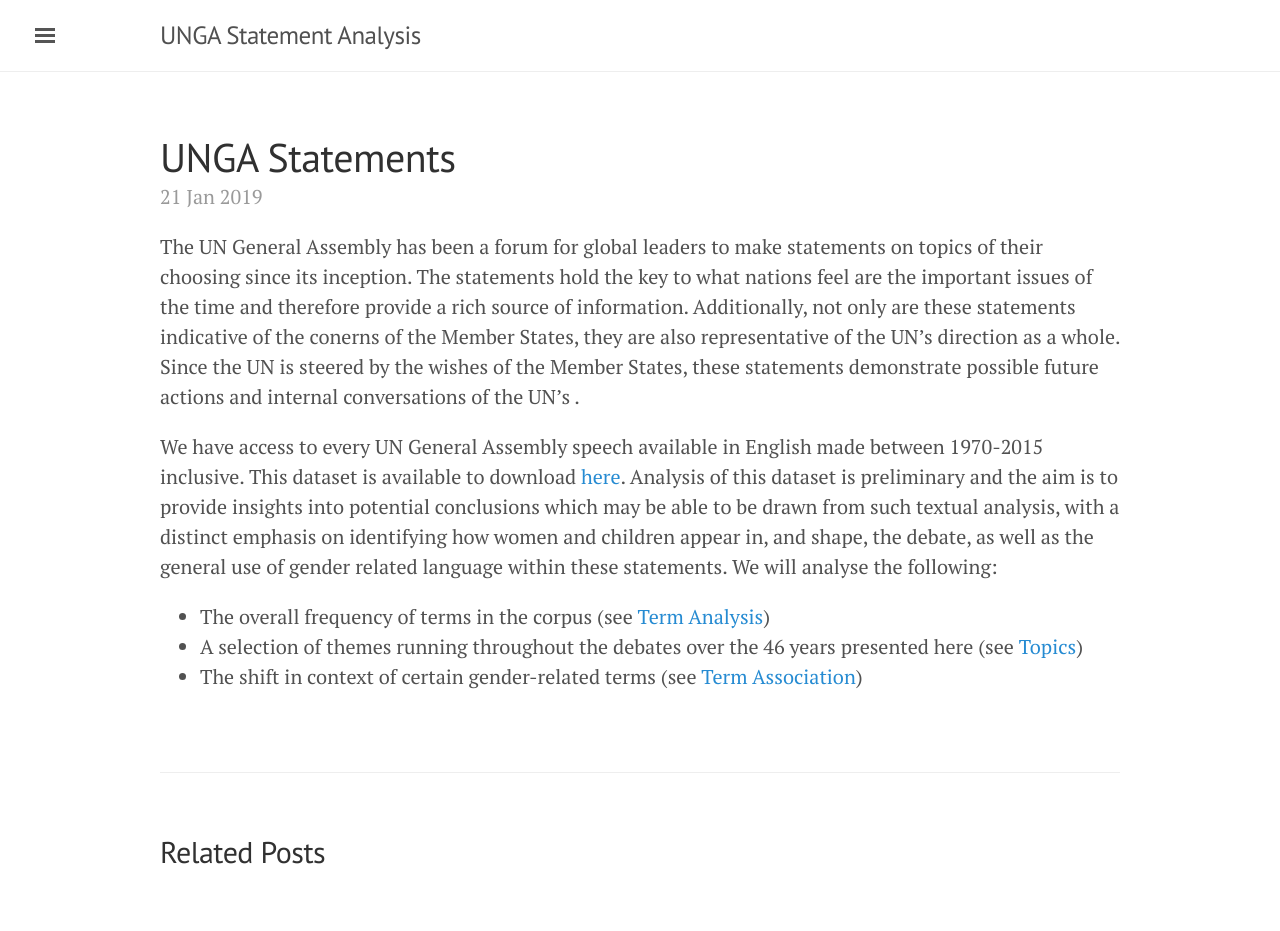
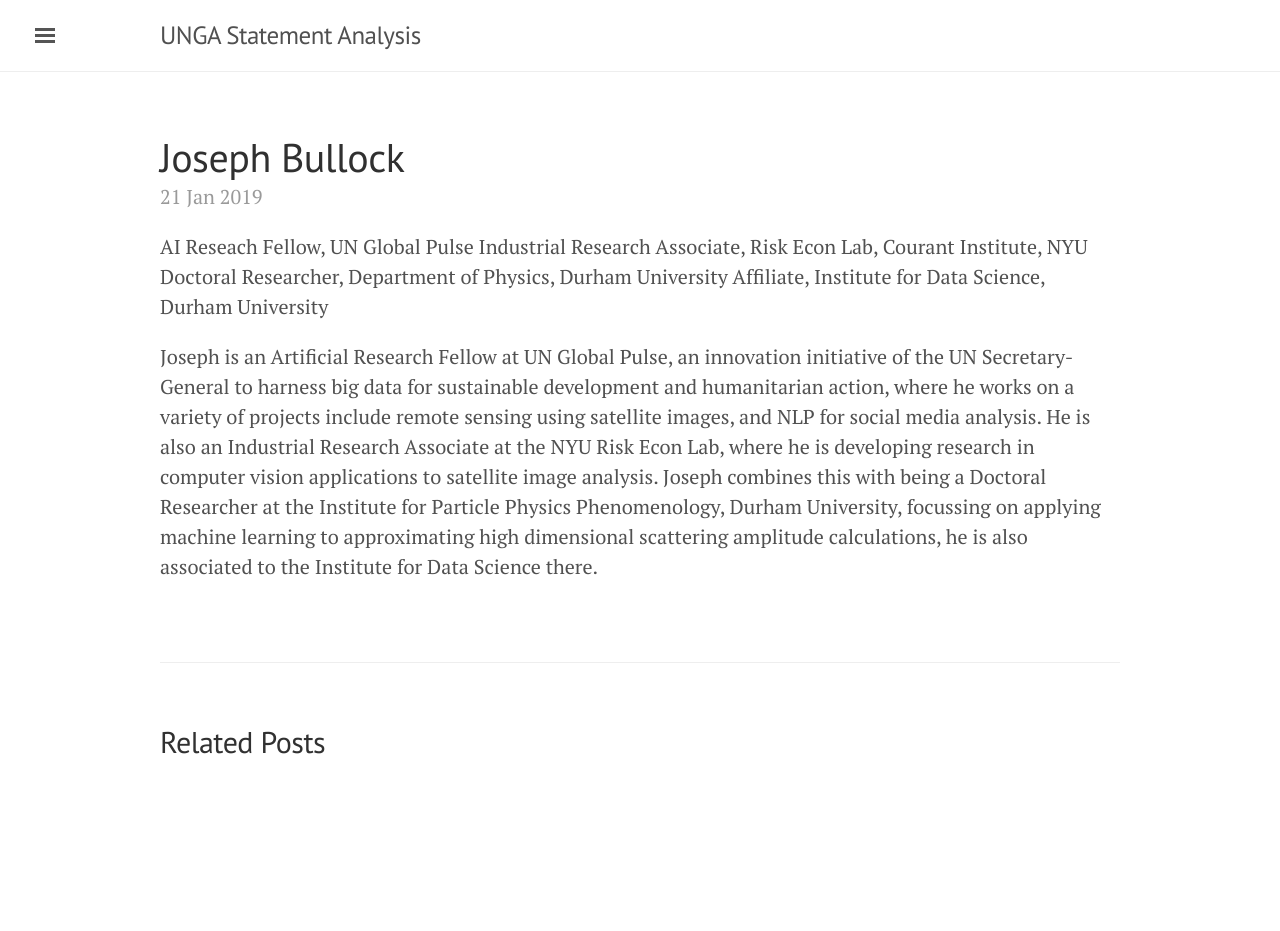
Before and after one commit to JosephPB/josephpb.github.io, a Jekyll site: the page built from _posts/2019-01-21-introducing-UNGA.md, in a window 1280 px wide. Built offline with Jekyll 4.4.1, drawn with Linux system fonts in a browser that asks for light colours; after the commit the page ends 900 px from its top, so only the background shows below that.

Commit message:
initial first page commit

```diff
--- a/_posts/2019-01-21-introducing-UNGA.md
+++ b/_posts/2019-01-21-introducing-UNGA.md
@@ -1,12 +1,11 @@
 ---
 layout: post
-title: UNGA Statements
+title: Joseph Bullock
 ---
 
-The UN General Assembly has been a forum for global leaders to make statements on topics of their choosing since its inception. The statements hold the key to what nations feel are the important issues of the time and therefore provide a rich source of information. Additionally, not only are these statements indicative of the conerns of the Member States, they are also representative of the UN's direction as a whole. Since the UN is steered by the wishes of the Member States, these statements demonstrate possible future actions and internal conversations of the UN's .
+AI Reseach Fellow, UN Global Pulse
+Industrial Research Associate, Risk Econ Lab, Courant Institute, NYU
+Doctoral Researcher, Department of Physics, Durham University
+Affiliate, Institute for Data Science, Durham University
 
-We have access to every UN General Assembly speech available in English made between 1970-2015 inclusive. This dataset is available to download [here](https://www.kaggle.com/unitednations/un-general-debates/home). Analysis of this dataset is preliminary and the aim is to provide insights into potential conclusions which may be able to be drawn from such textual analysis, with a distinct emphasis on identifying how women and children appear in, and shape, the debate, as well as the general use of gender related language within these statements. We will analyse the following:
-
-- The overall frequency of terms in the corpus (see [Term Analysis](/gender-based-language/term_analysis))
-- A selection of themes running throughout the debates over the 46 years presented here (see [Topics](/gender-based-language/topic))
-- The shift in context of certain gender-related terms (see [Term Association](/gender-based-language/term_association))
+Joseph is an Artificial Research Fellow at UN Global Pulse, an innovation initiative of the UN Secretary-General to harness big data for sustainable development and humanitarian action, where he works on a variety of projects include remote sensing using satellite images, and NLP for social media analysis. He is also an Industrial Research Associate at the NYU Risk Econ Lab, where he is developing research in computer vision applications to satellite image analysis. Joseph combines this with being a Doctoral Researcher at the Institute for Particle Physics Phenomenology, Durham University, focussing on applying machine learning to approximating high dimensional scattering amplitude calculations, he is also associated to the Institute for Data Science there.
```
